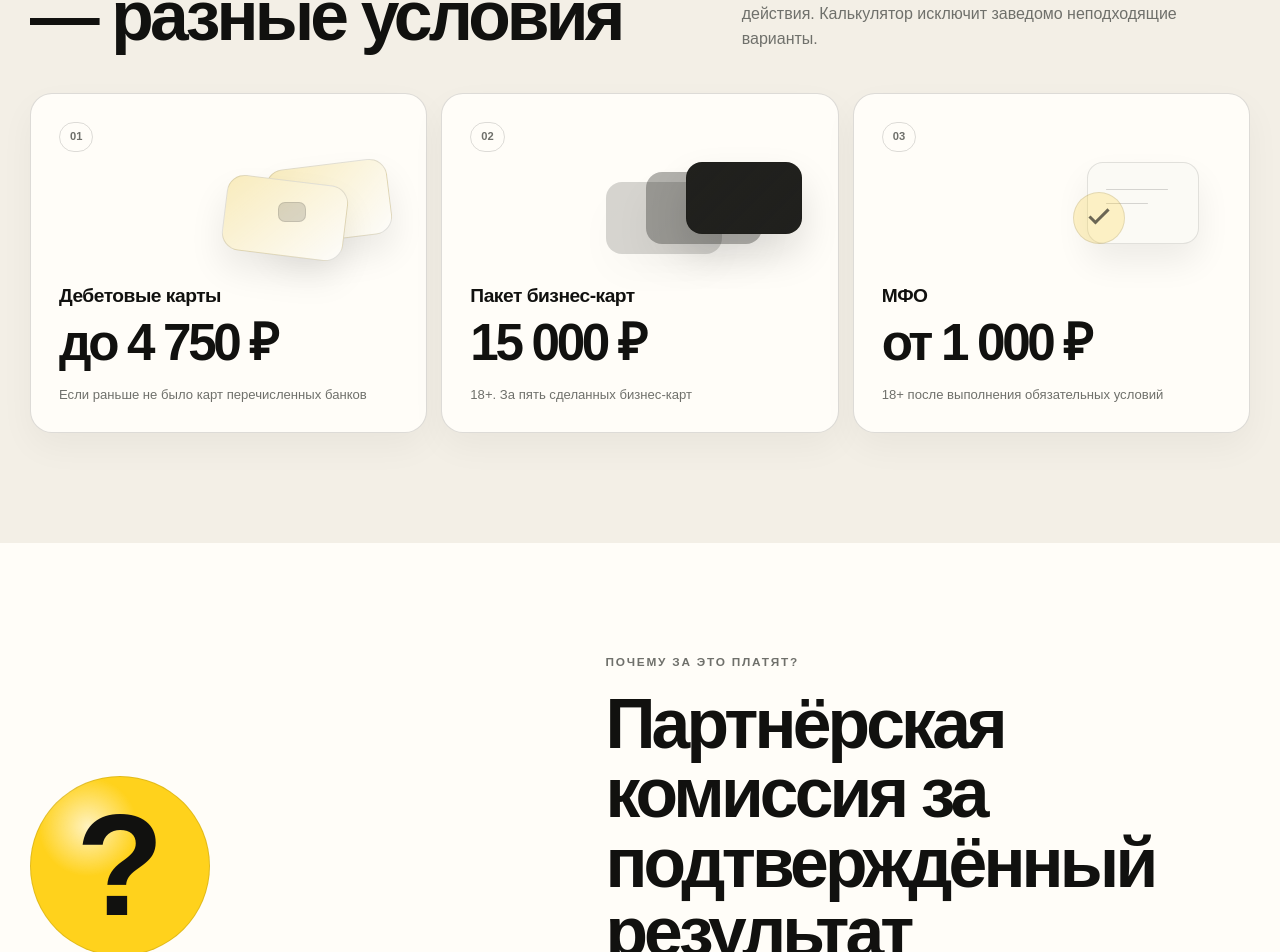
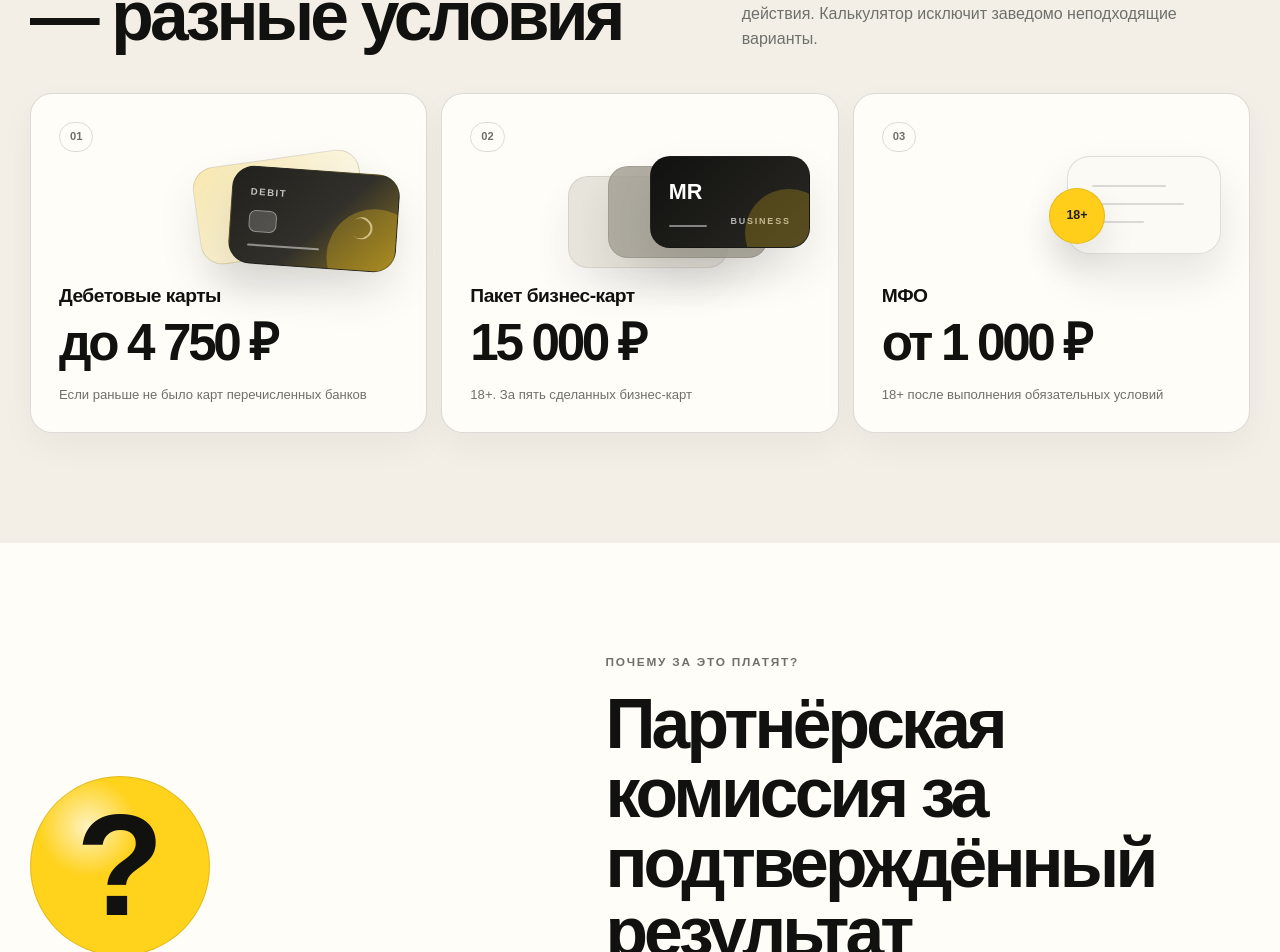
Before and after one commit to Dan1Xooo/moneyroad, a Next.js app: page / in a window 1280 px wide. Shown: the part 1225-2177 px from the top of the page. Built offline with nearby package versions, Linux system fonts and the light colour scheme; no server answers.

Commit message:
Refine category product visuals

```diff
--- a/app/globals.css
+++ b/app/globals.css
@@ -686,128 +686,209 @@
   font-weight: 700;
 }
 
-.category-visual {
+.category-product {
   position: relative;
+  height: 112px;
+  margin: 0 0 auto;
+}
+
+.category-product * {
+  position: absolute;
+}
+
+.product-card,
+.business-stack-card,
+.mfo-document {
+  border: 1px solid rgba(17, 17, 15, 0.12);
+  box-shadow: 0 22px 44px rgba(17, 17, 15, 0.1);
+}
+
+.product-card {
+  right: 0;
+  width: 168px;
+  height: 98px;
+  overflow: hidden;
+  border-radius: 22px;
+}
+
+.product-card-back {
+  top: 6px;
+  right: 34px;
+  background:
+    linear-gradient(135deg, rgba(255, 206, 26, 0.24), rgba(255, 255, 255, 0.78)),
+    #f5f0df;
+  transform: rotate(-8deg);
+}
+
+.product-card-main {
+  top: 18px;
+  background:
+    linear-gradient(135deg, #20201d 0%, #32302a 55%, #ffce1a 160%),
+    #20201d;
+  color: #fff;
+  transform: rotate(4deg);
+}
+
+.product-card-main::after {
+  position: absolute;
+  right: -28px;
+  bottom: -34px;
+  width: 96px;
+  height: 96px;
+  border-radius: 50%;
+  background: rgba(255, 206, 26, 0.28);
+  content: "";
+}
+
+.product-card-label {
+  top: 18px;
+  left: 18px;
+  font-size: 0.6rem;
+  font-weight: 800;
+  letter-spacing: 0.16em;
+  opacity: 0.72;
+}
+
+.product-card-chip {
+  top: 43px;
+  left: 18px;
+  width: 28px;
+  height: 22px;
+  border: 1px solid rgba(255, 255, 255, 0.38);
+  border-radius: 7px;
+  background: rgba(255, 255, 255, 0.18);
+}
+
+.product-card-contactless {
+  top: 43px;
+  right: 24px;
+  width: 22px;
+  height: 22px;
+  border-top: 2px solid rgba(255, 255, 255, 0.62);
+  border-right: 2px solid rgba(255, 255, 255, 0.62);
+  border-radius: 50%;
+  transform: rotate(45deg);
+}
+
+.product-card-line {
+  left: 18px;
+  bottom: 17px;
+  width: 72px;
+  height: 2px;
+  border-radius: 999px;
+  background: rgba(255, 255, 255, 0.48);
+}
+
+.business-stack-card {
+  right: 0;
+  width: 160px;
   height: 92px;
-  margin: 8px 0 auto;
-}
-
-.category-visual span {
+  border-radius: 20px;
+}
+
+.business-stack-card-light {
+  top: 24px;
+  right: 82px;
+  background: #dedbd0;
+  opacity: 0.72;
+}
+
+.business-stack-card-mid {
+  top: 14px;
+  right: 42px;
+  background: #a4a094;
+  opacity: 0.84;
+}
+
+.business-stack-card-main {
+  top: 4px;
+  overflow: hidden;
+  background:
+    linear-gradient(135deg, #11110f, #2a2924),
+    #11110f;
+  color: #fff;
+}
+
+.business-stack-card-main::after {
   position: absolute;
-  display: block;
-}
-
-.category-visual-debit span {
-  width: 122px;
-  height: 76px;
-  border: 1px solid rgba(17, 17, 15, 0.11);
-  border-radius: 18px;
-  background:
-    linear-gradient(135deg, rgba(255, 206, 26, 0.22), rgba(255, 255, 255, 0.74)),
-    #f7f4eb;
-  box-shadow: 0 18px 34px rgba(17, 17, 15, 0.08);
-}
-
-.category-visual-debit span:nth-child(1) {
-  right: 8px;
+  right: -24px;
+  bottom: -30px;
+  width: 88px;
+  height: 88px;
+  border-radius: 50%;
+  background: rgba(255, 206, 26, 0.22);
+  content: "";
+}
+
+.business-stack-card-main span {
+  top: 18px;
+  left: 18px;
+  font-size: 1.35rem;
+  font-weight: 900;
+}
+
+.business-stack-card-main b {
+  right: 18px;
+  bottom: 18px;
+  font-size: 0.56rem;
+  letter-spacing: 0.2em;
+  opacity: 0.66;
+}
+
+.business-stack-card-main i {
+  left: 18px;
+  bottom: 20px;
+  width: 38px;
+  height: 2px;
+  border-radius: 999px;
+  background: rgba(255, 255, 255, 0.46);
+}
+
+.mfo-document {
   top: 4px;
-  transform: rotate(-7deg);
-}
-
-.category-visual-debit span:nth-child(2) {
-  right: 52px;
-  top: 20px;
-  transform: rotate(7deg);
-}
-
-.category-visual-debit span:nth-child(3) {
-  right: 92px;
-  top: 42px;
-  width: 28px;
-  height: 20px;
-  border-radius: 7px;
+  right: 0;
+  width: 154px;
+  height: 98px;
+  border-radius: 22px;
+  background: #fbfaf5;
+}
+
+.mfo-document span {
+  left: 24px;
+  height: 2px;
+  border-radius: 999px;
   background: rgba(17, 17, 15, 0.14);
-  box-shadow: none;
-}
-
-.category-visual-business span {
-  width: 116px;
-  height: 72px;
-  border: 1px solid rgba(17, 17, 15, 0.12);
-  border-radius: 16px;
-  background:
-    linear-gradient(135deg, rgba(32, 32, 29, 0.9), rgba(32, 32, 29, 0.72)),
-    #20201d;
-  box-shadow: 0 20px 38px rgba(17, 17, 15, 0.13);
-}
-
-.category-visual-business span:nth-child(1) {
-  right: 88px;
-  top: 22px;
-  opacity: 0.18;
-}
-
-.category-visual-business span:nth-child(2) {
-  right: 48px;
-  top: 12px;
-  opacity: 0.34;
-}
-
-.category-visual-business span:nth-child(3) {
-  right: 8px;
-  top: 2px;
-}
-
-.category-visual-mfo span:nth-child(1) {
-  right: 22px;
-  top: 2px;
-  width: 112px;
-  height: 82px;
-  border: 1px solid rgba(17, 17, 15, 0.11);
-  border-radius: 16px;
-  background: #fbfaf5;
-  box-shadow: 0 18px 34px rgba(17, 17, 15, 0.07);
-}
-
-.category-visual-mfo span:nth-child(1)::before,
-.category-visual-mfo span:nth-child(1)::after {
-  position: absolute;
-  left: 18px;
-  display: block;
-  height: 1px;
-  border-radius: 999px;
-  background: rgba(17, 17, 15, 0.16);
-  content: "";
-}
-
-.category-visual-mfo span:nth-child(1)::before {
-  top: 26px;
-  width: 62px;
-}
-
-.category-visual-mfo span:nth-child(1)::after {
-  top: 40px;
-  width: 42px;
-}
-
-.category-visual-mfo span:nth-child(2) {
-  right: 96px;
-  top: 32px;
+}
+
+.mfo-document span:nth-child(1) {
+  top: 28px;
+  width: 74px;
+}
+
+.mfo-document span:nth-child(2) {
+  top: 46px;
+  width: 92px;
+}
+
+.mfo-document span:nth-child(3) {
+  top: 64px;
   width: 52px;
-  height: 52px;
+}
+
+.mfo-badge {
+  top: 36px;
+  right: 116px;
+  display: grid;
+  width: 56px;
+  height: 56px;
+  place-items: center;
   border: 1px solid rgba(17, 17, 15, 0.1);
   border-radius: 50%;
-  background: rgba(255, 206, 26, 0.22);
-}
-
-.category-visual-mfo span:nth-child(3) {
-  right: 112px;
-  top: 49px;
-  width: 20px;
-  height: 10px;
-  border-bottom: 3px solid rgba(17, 17, 15, 0.62);
-  border-left: 3px solid rgba(17, 17, 15, 0.62);
-  transform: rotate(-45deg);
+  background: #ffce1a;
+  color: #20201d;
+  font-size: 0.78rem;
+  font-weight: 900;
+  box-shadow: 0 18px 34px rgba(17, 17, 15, 0.1);
 }
 
 .category-card h3 {
--- a/app/page.tsx
+++ b/app/page.tsx
@@ -104,6 +104,47 @@
   );
 }
 
+function CategoryProductVisual({ type }: { type: string }) {
+  if (type === "debit") {
+    return (
+      <div className="category-product category-product-debit" aria-hidden="true">
+        <div className="product-card product-card-back" />
+        <div className="product-card product-card-main">
+          <span className="product-card-label">DEBIT</span>
+          <span className="product-card-chip" />
+          <span className="product-card-contactless" />
+          <span className="product-card-line" />
+        </div>
+      </div>
+    );
+  }
+
+  if (type === "business") {
+    return (
+      <div className="category-product category-product-business" aria-hidden="true">
+        <div className="business-stack-card business-stack-card-light" />
+        <div className="business-stack-card business-stack-card-mid" />
+        <div className="business-stack-card business-stack-card-main">
+          <span>MR</span>
+          <b>BUSINESS</b>
+          <i />
+        </div>
+      </div>
+    );
+  }
+
+  return (
+    <div className="category-product category-product-mfo" aria-hidden="true">
+      <div className="mfo-document">
+        <span />
+        <span />
+        <span />
+      </div>
+      <div className="mfo-badge">18+</div>
+    </div>
+  );
+}
+
 export default function Home() {
   return (
     <main>
@@ -154,14 +195,7 @@
                 <div className="category-card-head">
                   <span className="card-number">{item.number}</span>
                 </div>
-                <div
-                  className={`category-visual category-visual-${item.visual}`}
-                  aria-hidden="true"
-                >
-                  <span />
-                  <span />
-                  <span />
-                </div>
+                <CategoryProductVisual type={item.visual} />
                 <div>
                   <h3>{item.label}</h3>
                   <strong>{item.amount}</strong>
```
